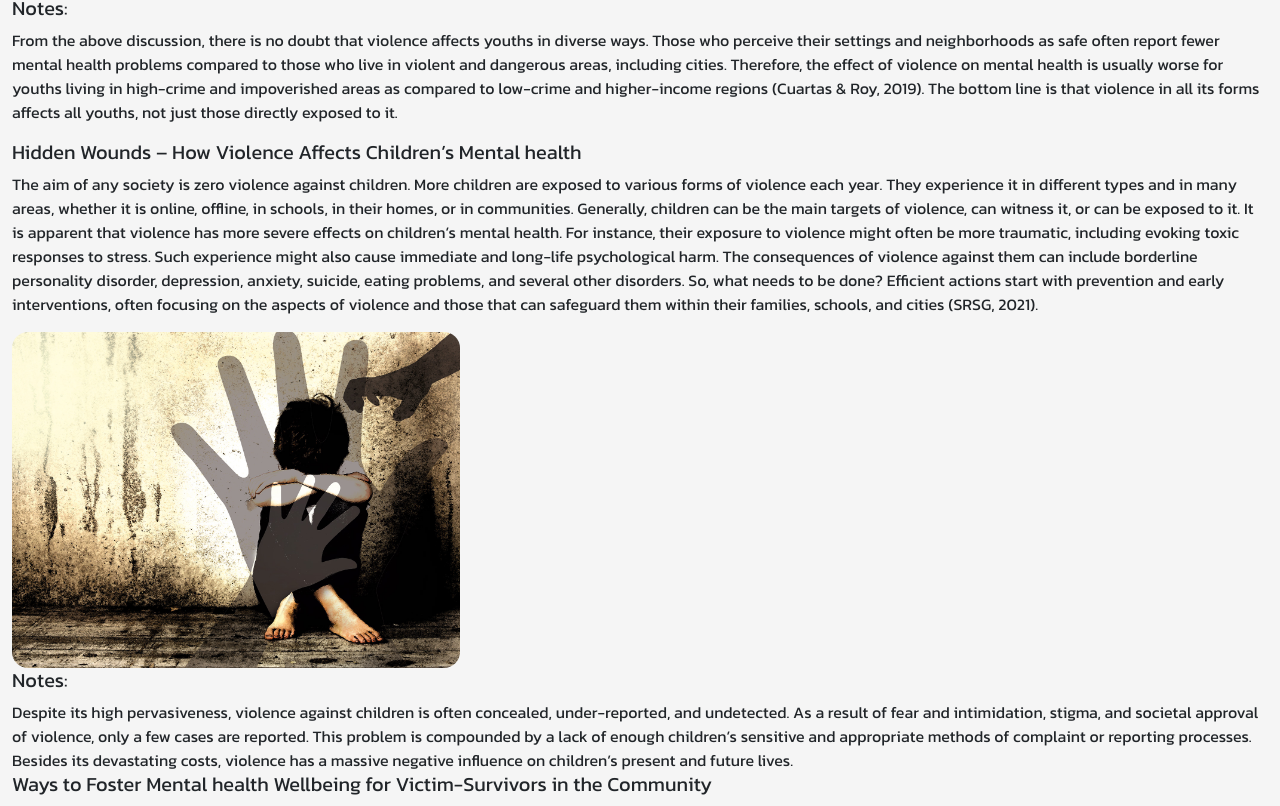
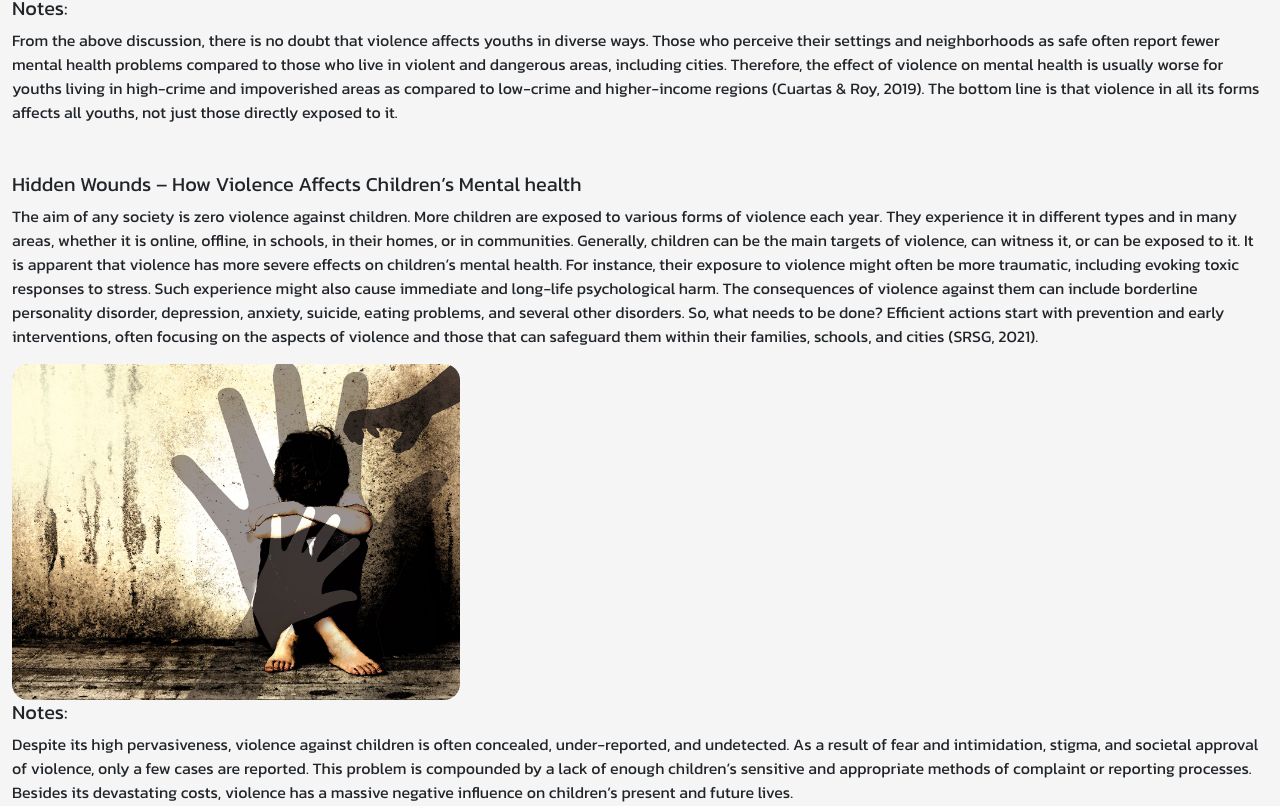
Before and after one commit to Roche001/campaign-website, a React (Create React App) app: page / in a window 1280 px wide. Shown: the part 1614-2420 px from the top of the page. Built offline with nearby package versions, Linux system fonts and the light colour scheme; a web font is replaced by a local one.

Commit message:
update changes

```diff
--- a/src/components/hidden/Hidden.jsx
+++ b/src/components/hidden/Hidden.jsx
@@ -3,7 +3,7 @@
 
 const Hidden = () => {
   return (
-    <div id="Hidden" className="container-fluid">
+    <section id="Hidden" className="container-fluid">
       <div className="hidden-head">
         <h5>Hidden Wounds – How Violence Affects Children’s Mental health </h5>
       </div>
@@ -42,7 +42,7 @@
         processes. Besides its devastating costs, violence has a massive
         negative influence on children’s present and future lives.
       </div>
-    </div>
+    </section>
   );
 };
 
--- a/src/index.css
+++ b/src/index.css
@@ -12,3 +12,6 @@
   font-family: "Kanit", sans-serif;
   background: #f5f5f5;
 }
+section {
+  margin-top: 3rem;
+}
```
